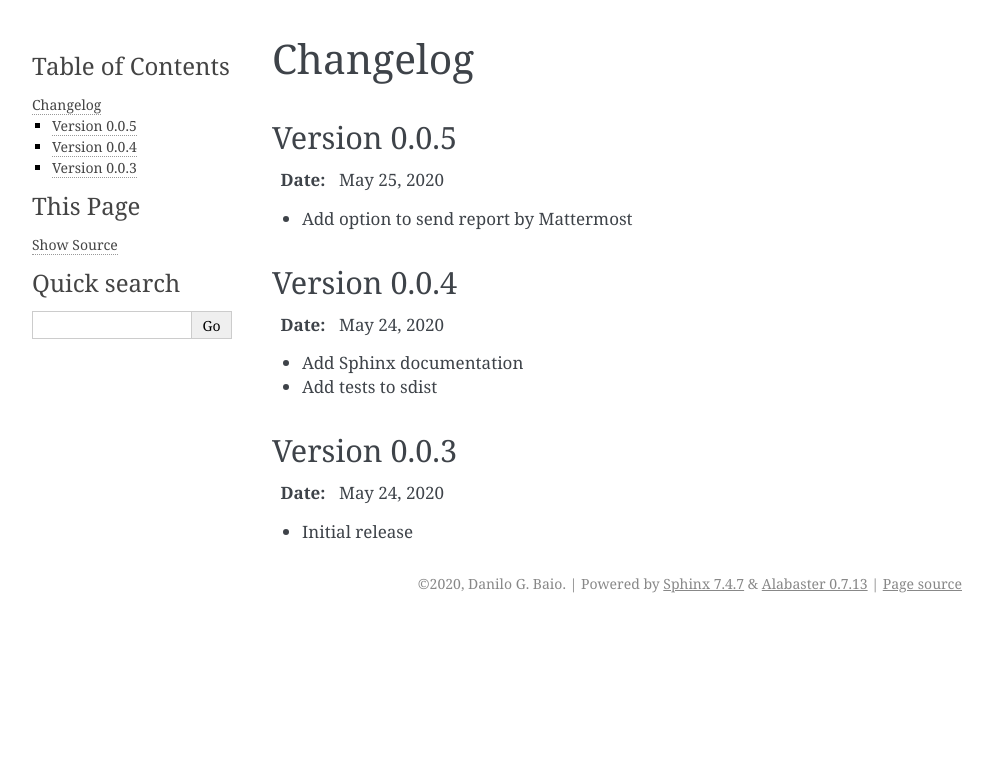
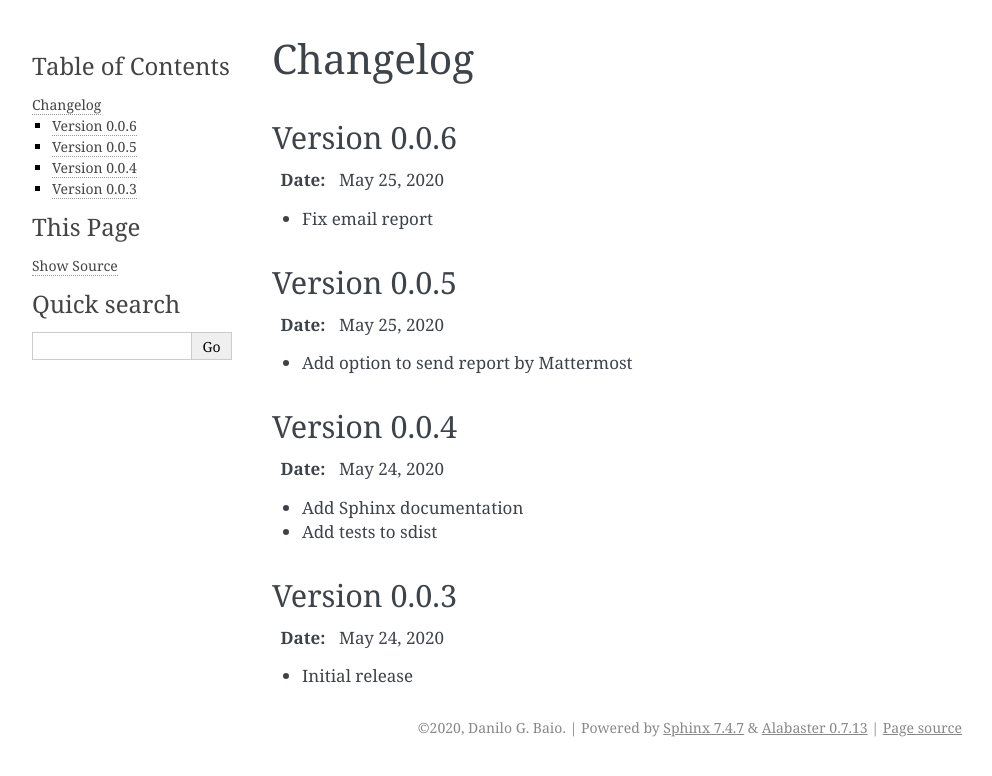
Before and after one commit to dbaio/loganom, a Sphinx documentation site: the page built from docs/changelog.rst, in a window 1280 px wide. Shown: the top 776 px of the page, without its empty margins (148-1140 px from the left). Built offline with Sphinx 7.4.7, drawn with Linux system fonts in a browser that asks for light colours.

Commit message:
Update to 0.0.6

```diff
--- a/docs/changelog.rst
+++ b/docs/changelog.rst
@@ -1,5 +1,13 @@
 Changelog
 =========
+
+Version 0.0.6
+-------------
+
+:Date: May 25, 2020
+
+* Fix email report
+
 
 Version 0.0.5
 -------------
--- a/setup.py
+++ b/setup.py
@@ -7,7 +7,7 @@ with open("README.rst", "r") as fh:
 
 setup(
     name="loganom",
-    version="0.0.5",
+    version="0.0.6",
     author="Danilo G. Baio",
     author_email="dbaio@bsd.com.br",
     description="Log analyzer to discover anomalies",
```
